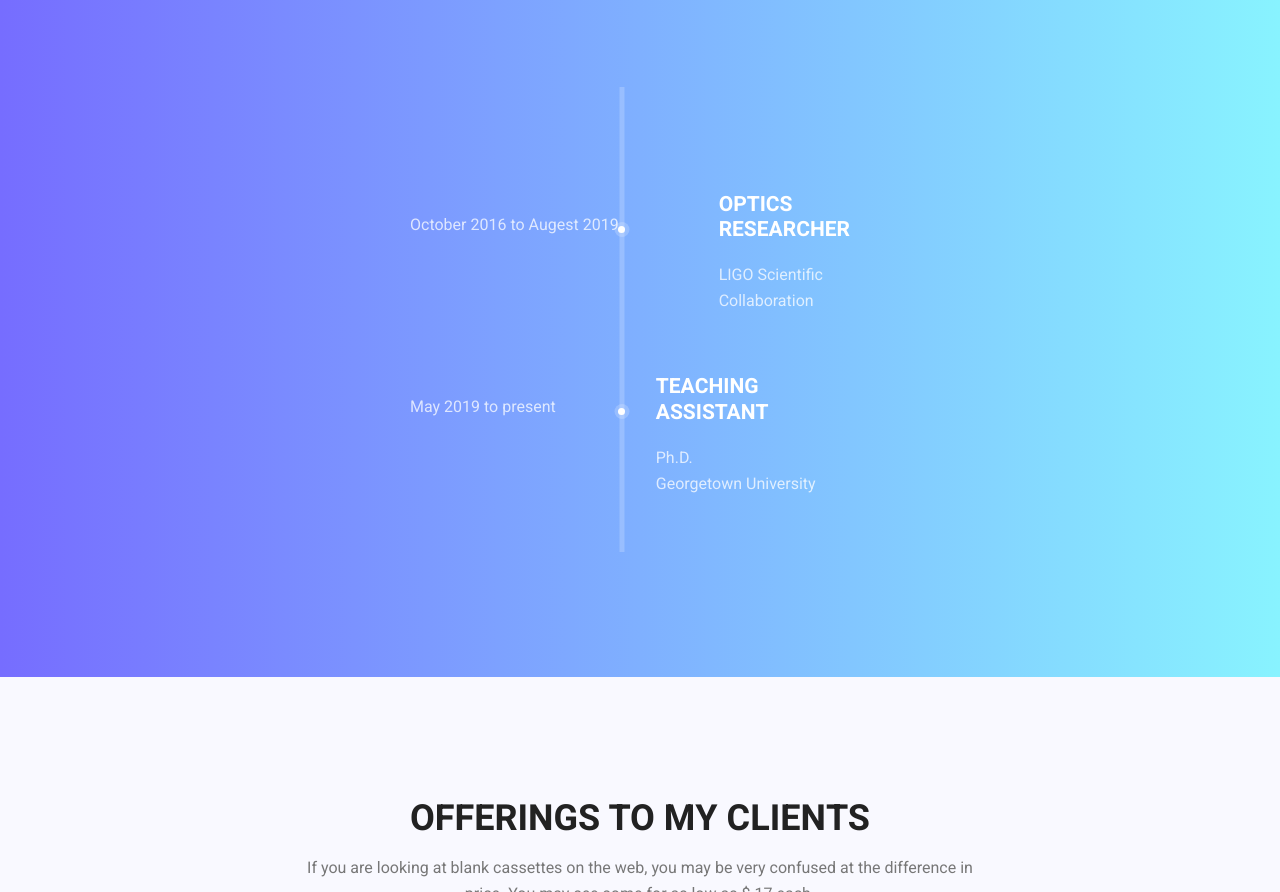
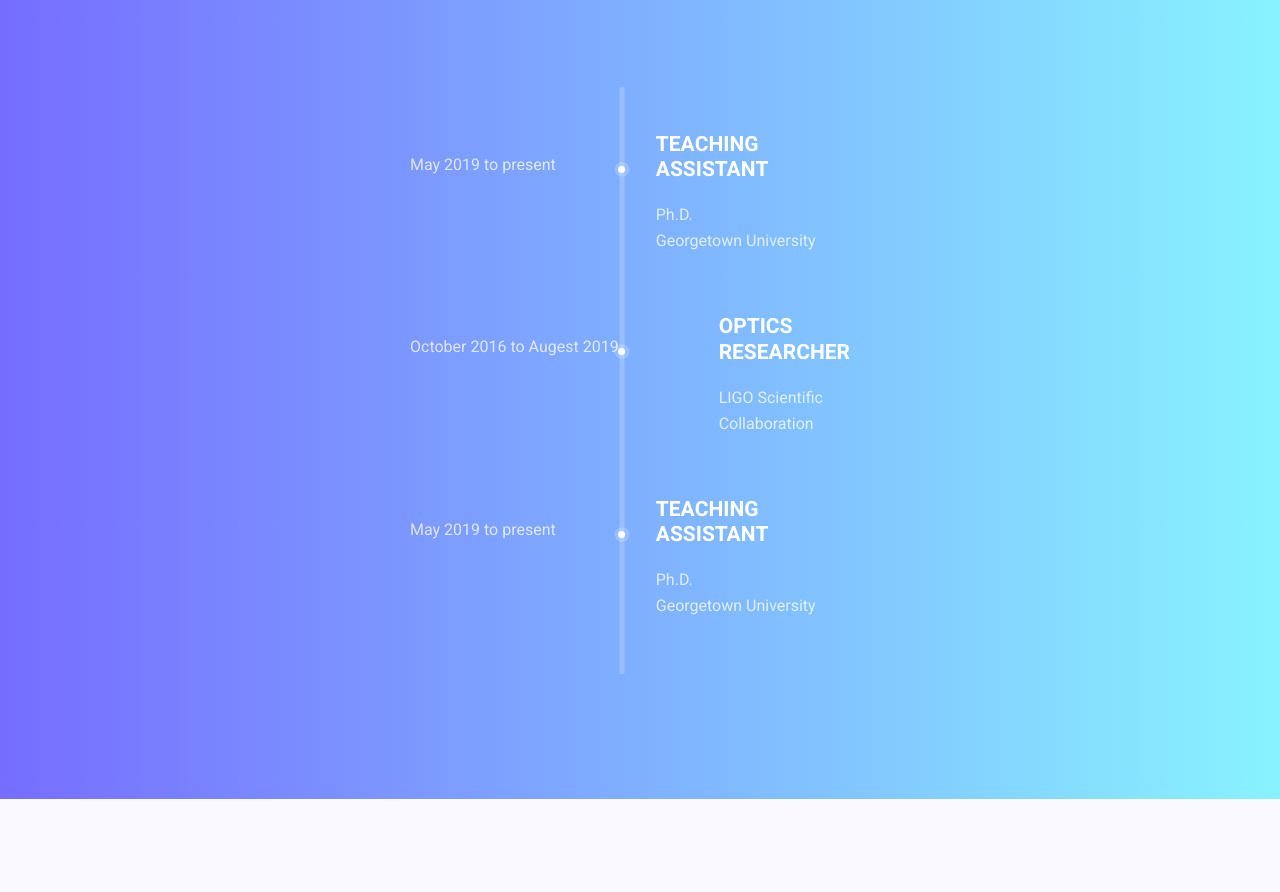
Before and after one commit to IanAMacMillan/CV-Website, a plain HTML site: page index.html in a window 1280 px wide. Shown: the part 1760-2652 px from the top of the page. Drawn offline with Linux system fonts and the light colour scheme.

Commit message:
Update index.html

```diff
--- a/index.html
+++ b/index.html
@@ -208,6 +208,16 @@
 						<div class="tab-pane fade show active" id="home" role="tabpanel" aria-labelledby="home-tab">
 							<ul class="list">
 								<li>
+									<span></span>
+									<div class="media">
+										<div class="d-flex">
+											<p>May 2019 to present</p>
+										</div>
+										<div class="media-body">
+											<h4>Teaching Assistant</h4>
+											<p>Ph.D.<br />Georgetown University</p>
+										</div>
+									</div>
 								</li>
 								<li>
 									<span></span>
```
